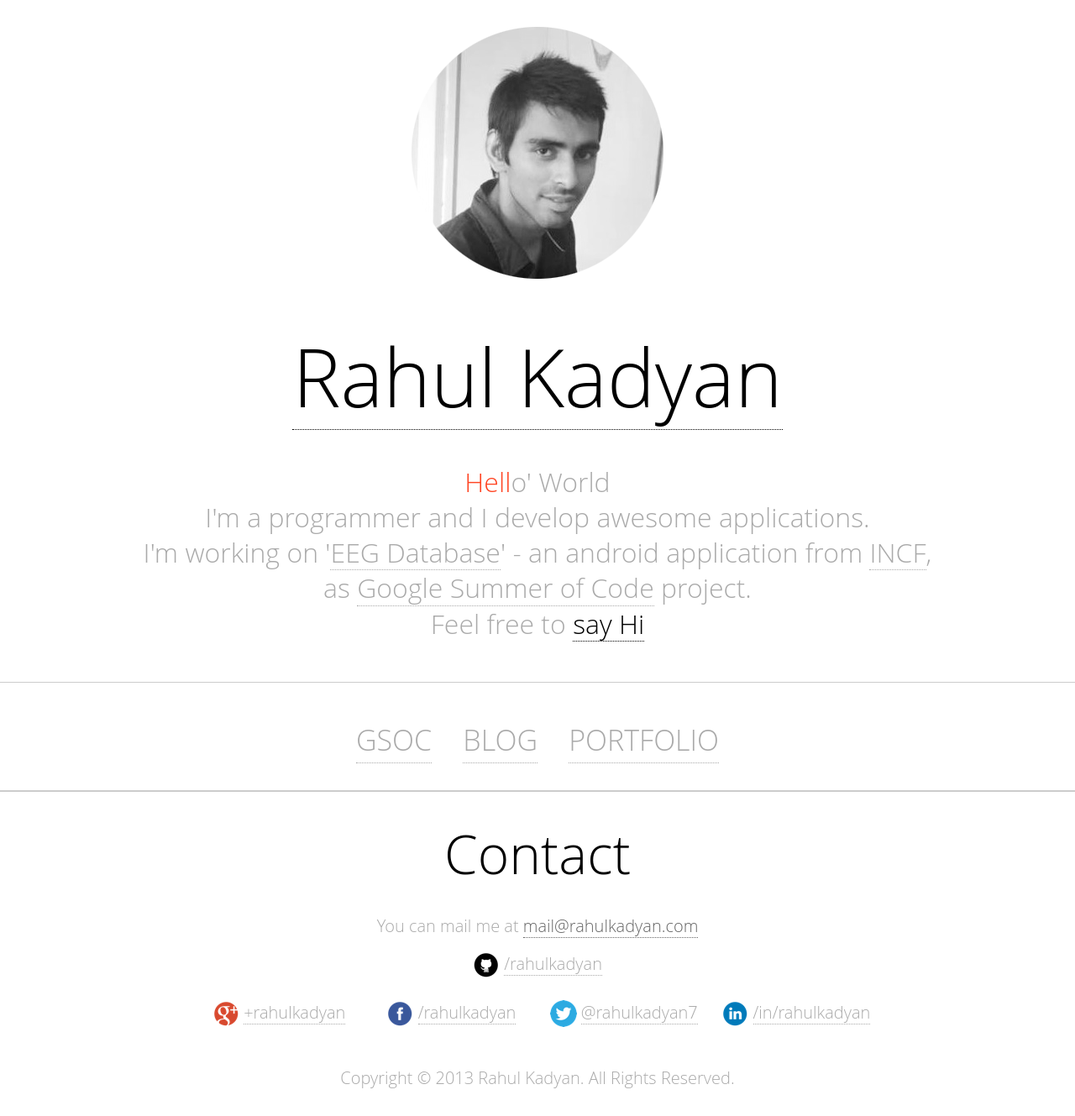
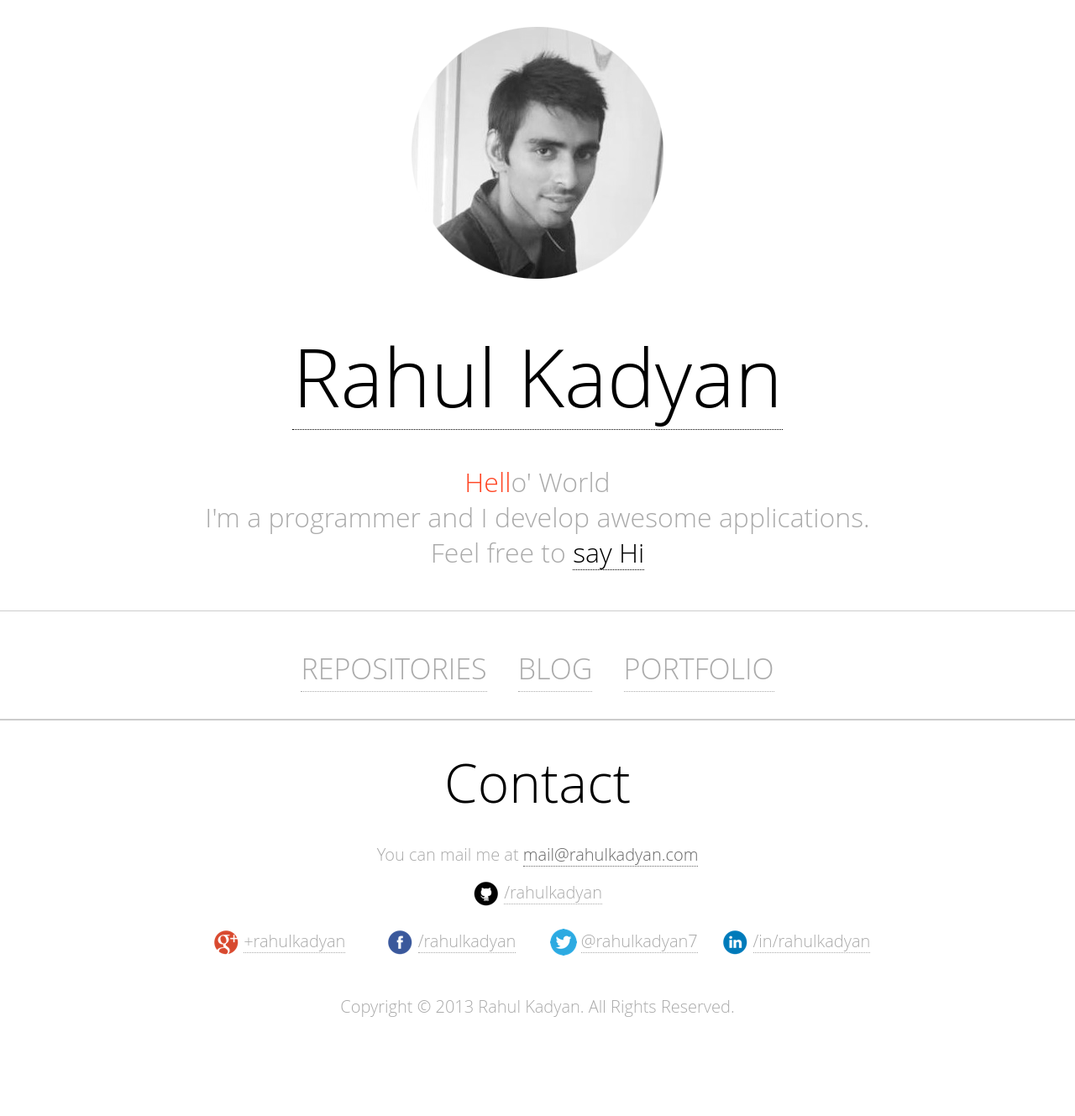
Before and after one commit to znck/znck.me, a Jekyll site: the page built from index.html, in a window 1280 px wide. Shown: the whole page at 84% size. Built offline with Jekyll 4.4.1, drawn with Linux system fonts in a browser that asks for light colours; nearby versions of some CDN libraries; the list of posts is cut into pages by our own code; comment, search, counter and statistics services are not loaded; after the commit the page ends 1244 px from its top, so only the background shows below that.

Commit message:
Fixed _config.yml

```diff
--- a/_config.yml
+++ b/_config.yml
@@ -49,7 +49,7 @@ defaults:
          author: "Rahul Kadyan"
 
 links:
-    -  title:	gsoc
+    -  title:	repositories
        url: /
     -  title:	blog
        url: http://blog.rahulkadyan.com
--- a/_includes/navigation.html
+++ b/_includes/navigation.html
@@ -6,8 +6,6 @@
                 <br>
                 <span style="color: #ff4321">Hell</span>o' World<br> I'm a programmer and I develop awesome
                 applications.<br>
-                I'm working on '<a href="http://eegdatabase.kiv.zcu.cz/" target="_blank">EEG Database</a>' - an android application from <a href="http://www.incf.org/" target="_blank">INCF</a>,<br>
-                as <a href="https://www.google-melange.com/gsoc/homepage/google/gsoc2014" target="_blank">Google Summer of Code</a> project.<br>
                 Feel free to <span class="dark"><a href="#contact">say Hi</a></span>
     </div>
 </div>
```
